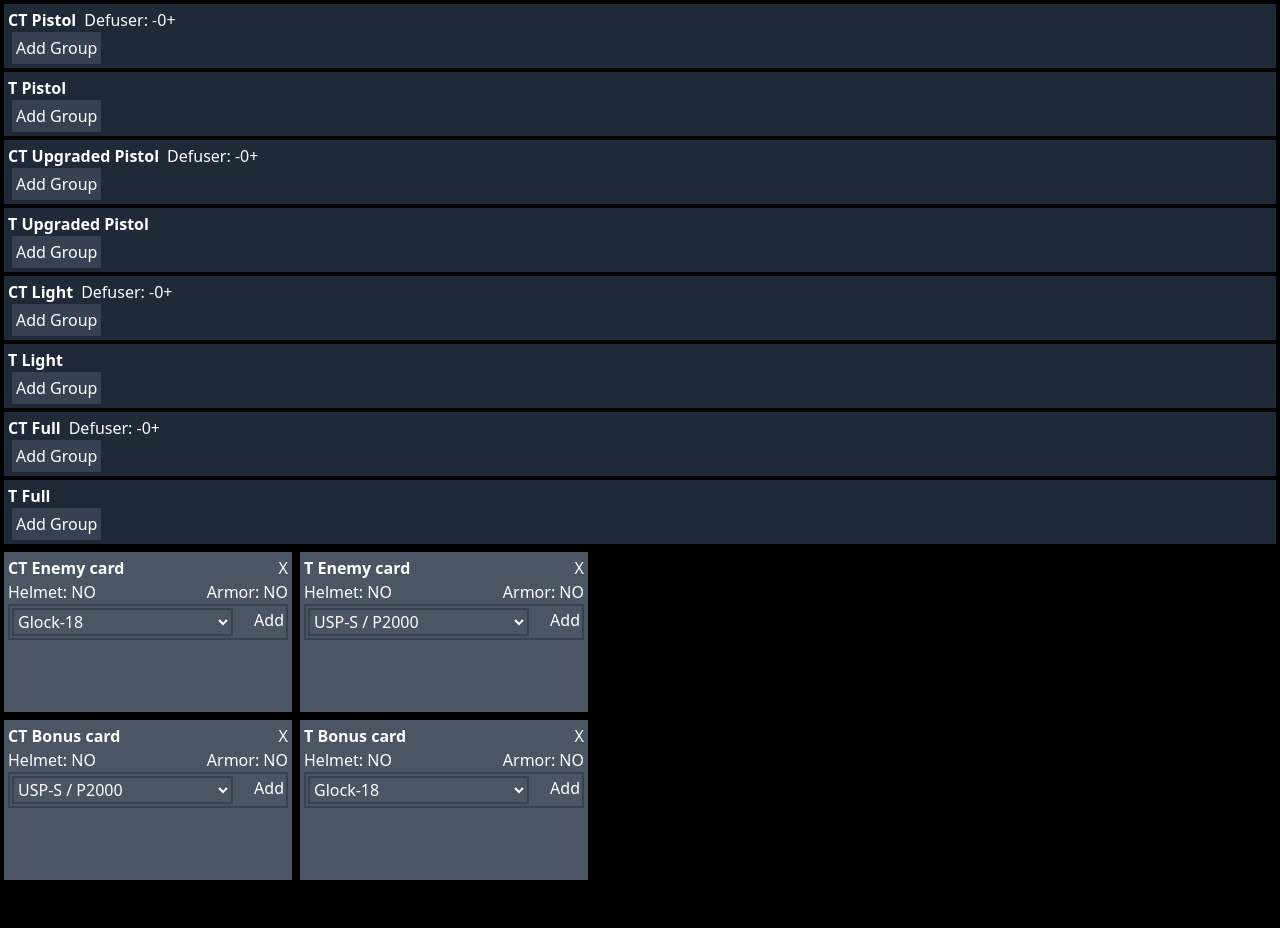
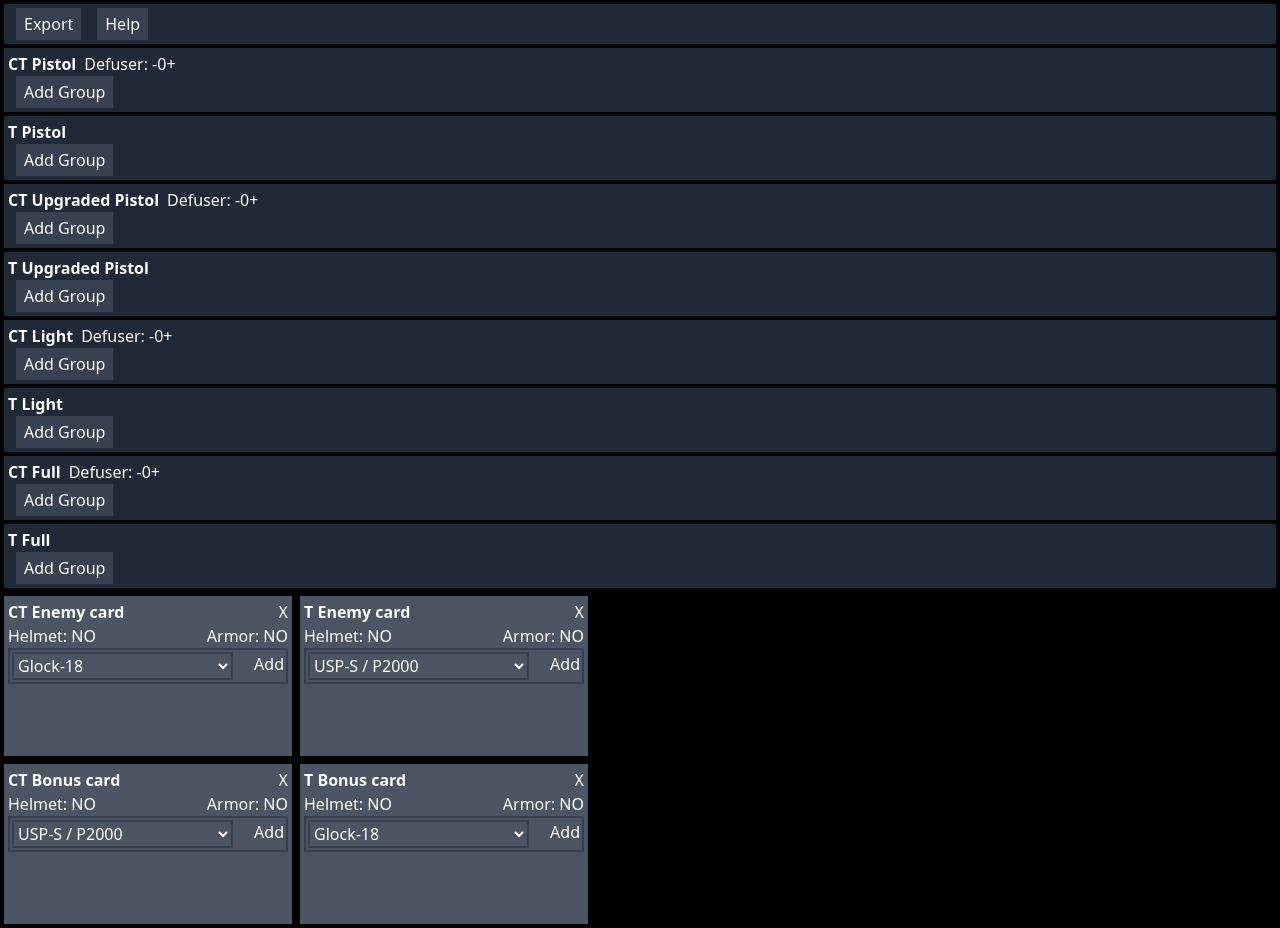
Before and after one commit to Djeeberjr/csgo-retakes-editor, a React (Create React App) app: page / in a window 1280 px wide. Before the commit the page ends 884 px from the top, so only its background shows below. Built offline with nearby package versions, Linux system fonts and the light colour scheme.

Commit message:
added menu bar

```diff
--- a/src/components/App.tsx
+++ b/src/components/App.tsx
@@ -1,5 +1,6 @@
 import React from 'react';
 import AllDecks from './AllDecks';
+import MenuBar from './MenuBar';
 
 function App() {
   // const [CTDeck,setCTDeck] = useState<Deck>(new Deck(
@@ -14,6 +15,7 @@
 
   return (
     <div className="text-white">
+      <MenuBar />
       <AllDecks />
     </div>
   );
--- a/src/components/CardGroup.tsx
+++ b/src/components/CardGroup.tsx
@@ -38,7 +38,7 @@
 					/>
 				)}
 				<div
-					className="bg-gray-600 m-1 p-1 cursor-pointer my-auto"
+					className="bg-gray-600 my-auto button"
 					onClick={()=>onChange?.(
 						new CardGroup(
 							cardGroup.numInDeck,
--- a/src/components/Deck.tsx
+++ b/src/components/Deck.tsx
@@ -42,7 +42,7 @@
                         }}
                     />
                 )}
-                <div className="bg-gray-700 m-1 p-1 cursor-pointer my-auto"
+                <div className="bg-gray-700 button my-auto"
                     onClick={()=>onChange?.(
                         new Deck(
                             deck.numDefusers,
--- /dev/null
+++ b/src/components/MenuBar.tsx
@@ -0,0 +1,22 @@
+import React from "react"
+
+interface Props {
+    onExport?: ()=>void
+}
+
+const MenuBar: React.FC<Props> = ({onExport}) => {
+    return (
+        <div className="bg-gray-800 h-10 m-1 p-1 flex">
+            <div className="bg-gray-700 button" onClick={onExport}>
+                Export
+            </div>
+            <a href="https://developer.valvesoftware.com/wiki/CS:GO_Game_Mode_-_Retakes" target="_blank" rel='noreferrer'>
+                <div className="bg-gray-700 button">
+                    Help
+                </div>
+            </a>
+        </div>
+    )
+}
+
+export default MenuBar
--- a/src/index.css
+++ b/src/index.css
@@ -5,3 +5,7 @@
 .min-h-card {
     min-height: 10rem;
 }
+
+.button {
+    @apply py-1 px-2 mx-2 hover:bg-gray-900 cursor-pointer
+}
```
